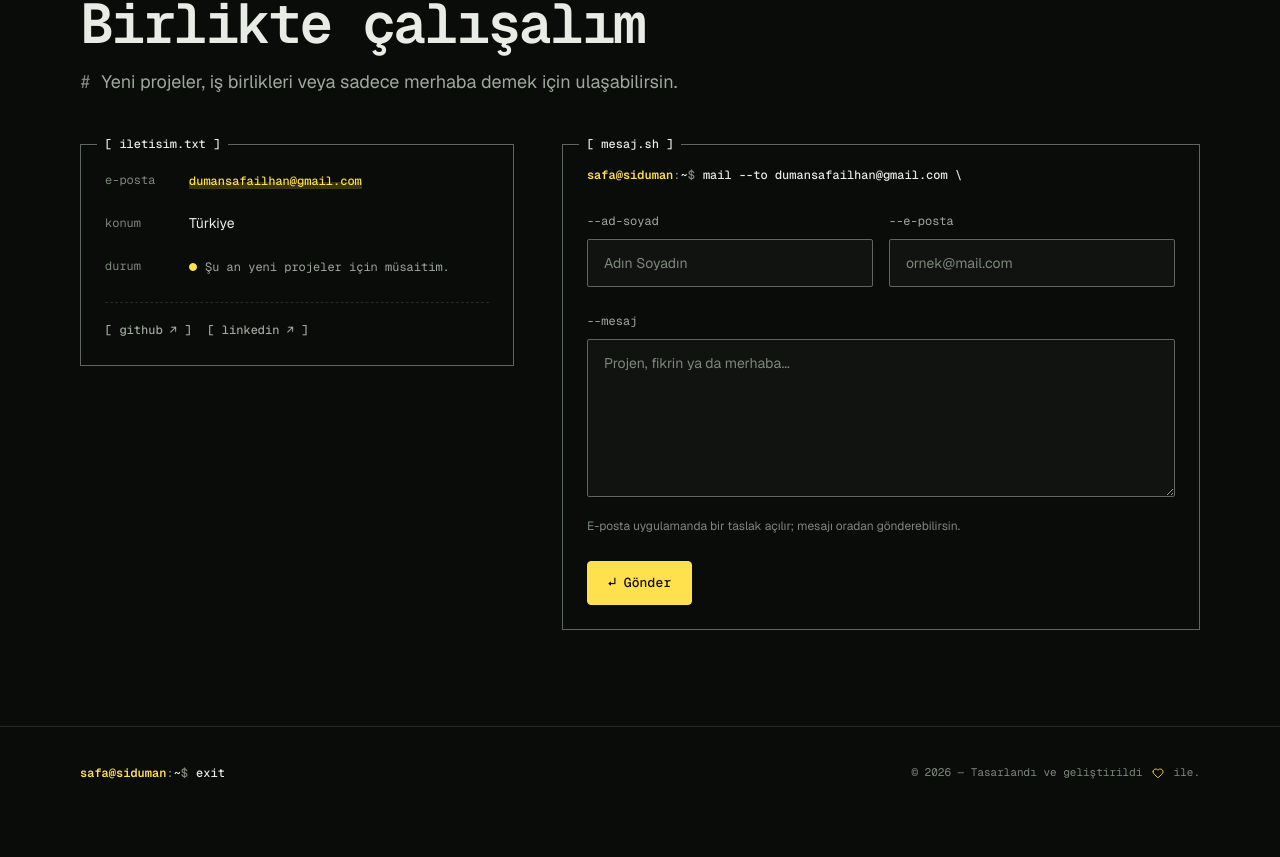
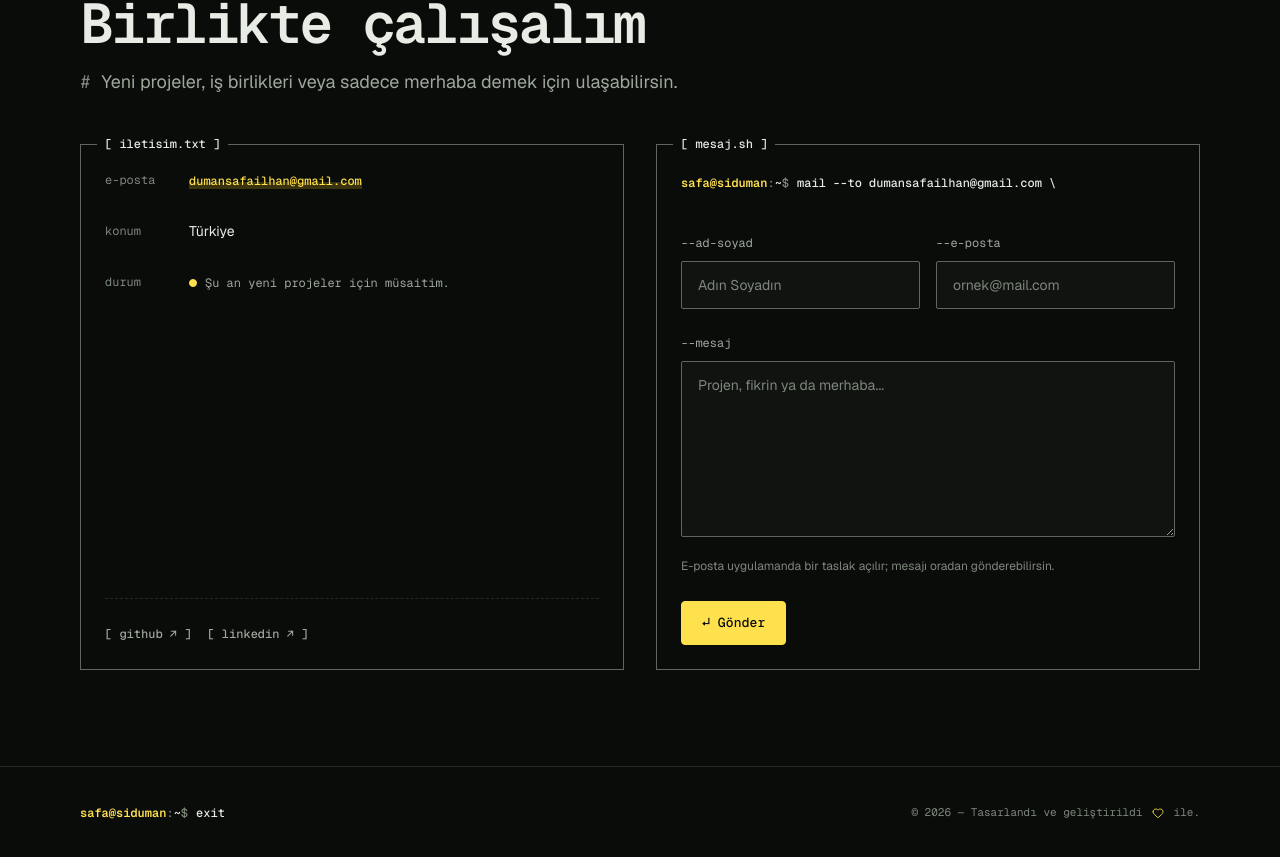
Before and after one commit to sidumandr/sidumandev, a Next.js app: page / in a window 1280 px wide. Shown: the part 3856-4713 px from the top of the page. Built offline with nearby package versions, Linux system fonts and the light colour scheme.

Commit message:
Align contact panels symmetrically with equal widths and matching edges

```diff
--- a/src/app/components/Contact/contact.module.css
+++ b/src/app/components/Contact/contact.module.css
@@ -1,12 +1,15 @@
-.grid { display:grid; grid-template-columns:minmax(0,.85fr) minmax(0,1.25fr); gap:48px; align-items:start; }
-.details { display:grid; gap:20px; }
+.grid { display:grid; grid-template-columns:repeat(2,minmax(0,1fr)); gap:32px; align-items:stretch; }
+.infoPanel { display:flex; flex-direction:column; }
+.formPanel { min-width:0; }
+.infoPanel .socials { margin-top:auto; padding-top:24px; }
+.details { display:grid; gap:28px; margin-bottom:32px; }
 .details>div { display:grid; grid-template-columns:72px minmax(0,1fr); gap:12px; }
 .details dt { font:400 12px/22px var(--font-mono),monospace; color:var(--ink-faint); }
 .details dd { font-size:14px; min-width:0; }
 .socials { display:flex; flex-wrap:wrap; gap:16px; border-top:1px dashed var(--line); margin-top:24px; padding-top:16px; }
 .form { display:grid; gap:24px; }
 .form>button { justify-self:start; }
-.formCommand { margin-top:-8px; }
+.formCommand { margin-top:0; min-height:40px; }
 .formCommand>span { flex-wrap:wrap; }
 .row { display:grid; grid-template-columns:1fr 1fr; gap:16px; }
 .field { min-width:0; }
@@ -14,7 +17,7 @@
 .input { width:100%; border:1px solid var(--line-control); background:var(--surface); color:var(--ink); border-radius:var(--radius-sm); padding:12px 16px; font:400 14px/22px var(--font-sans),sans-serif; caret-color:var(--accent); transition:border-color 150ms; }
 .input::placeholder { color:var(--ink-faint); opacity:1; }
 .input:focus { border-color:var(--yellow-edge); }
-textarea.input { min-height:148px; resize:vertical; }
+textarea.input { min-height:176px; resize:vertical; }
 .invalid { border-color:var(--danger); }
 .error { color:var(--danger); margin-top:8px; font:400 12px/20px var(--font-mono),monospace; }
 .helper { color:var(--ink-faint); font-size:12px; margin-top:-12px; }
@@ -24,3 +27,6 @@ textarea.input { min-height:148px; resize:vertical; }
 .success button { justify-self:start; }
 .log { display:flex; gap:8px; align-items:center; color:var(--accent); font:400 12px/20px var(--font-mono),monospace; margin-top:8px; }
 @media(max-width:720px) { .grid { grid-template-columns:minmax(0,1fr); gap:48px; } .details>div { grid-template-columns:1fr; gap:4px; } .row { grid-template-columns:1fr; gap:24px; } }
+
+@media(max-width:1000px) { .row { grid-template-columns:minmax(0,1fr); gap:24px; } }
+@media(max-width:860px) { .grid { grid-template-columns:minmax(0,1fr); gap:40px; } .infoPanel .socials { margin-top:0; } }
```
